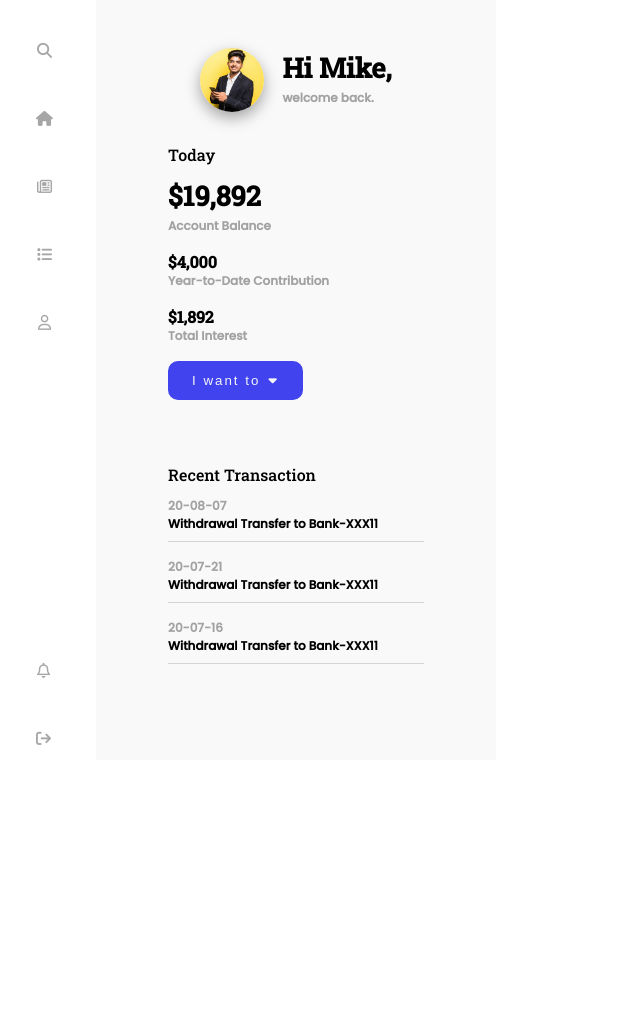
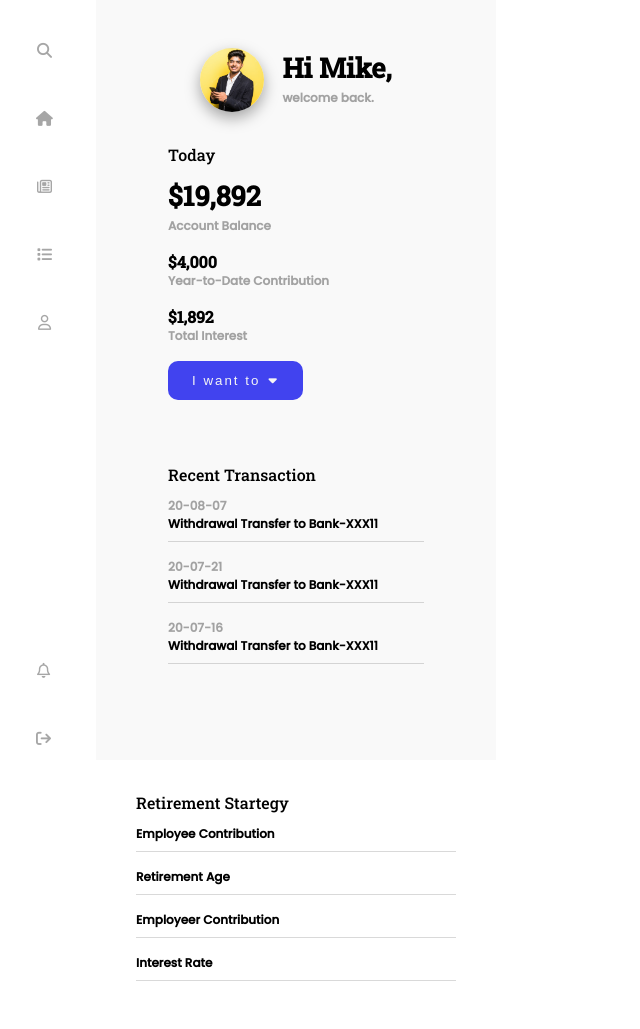
Before and after one commit to pranjal-jha-28/retirement-planner, a website: page home.html in a window 1280 px wide. Shown: the whole page, without its empty margins (0-640 px from the left). Before the commit the page ends 800 px from the top, so only its background shows below. Drawn offline with Linux system fonts and the light colour scheme; a web font is replaced by a local one.

Commit message:
added details for retirement strategy

```diff
--- a/home.css
+++ b/home.css
@@ -42,7 +42,7 @@ body{
 .below ul{
     list-style: none;
     display: flex;
-    justify-content: flex-end;
+    justify-content: flex-start;
     align-items: center;
     flex-direction: column;
     margin-bottom: 10px;
--- a/home.html
+++ b/home.html
@@ -85,7 +85,21 @@
 
             </div>
             <div class="retirement-startegy">
-
+                <div class="balance">
+                    <div class="sub-heading">Retirement Startegy</div>
+                    <div class="recent">
+                        <p>Employee Contribution</p>
+                    </div>
+                    <div class="recent">
+                        <p>Retirement Age</p>
+                    </div>
+                    <div class="recent">
+                        <p>Employeer Contribution</p>
+                    </div>
+                    <div class="recent">
+                        <p>Interest Rate</p>
+                    </div>
+                </div>
             </div>
     </div>
     </main>
```
